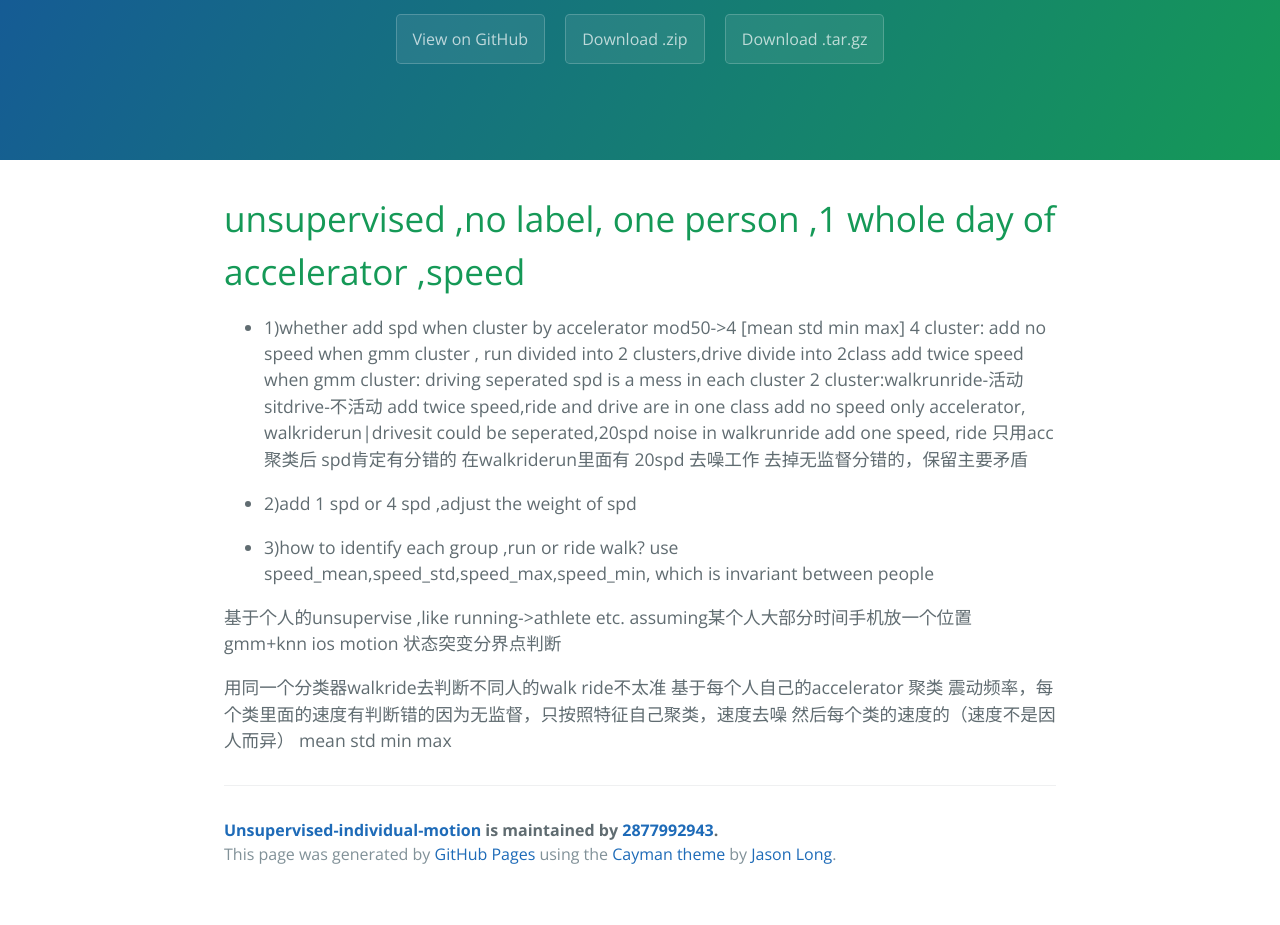
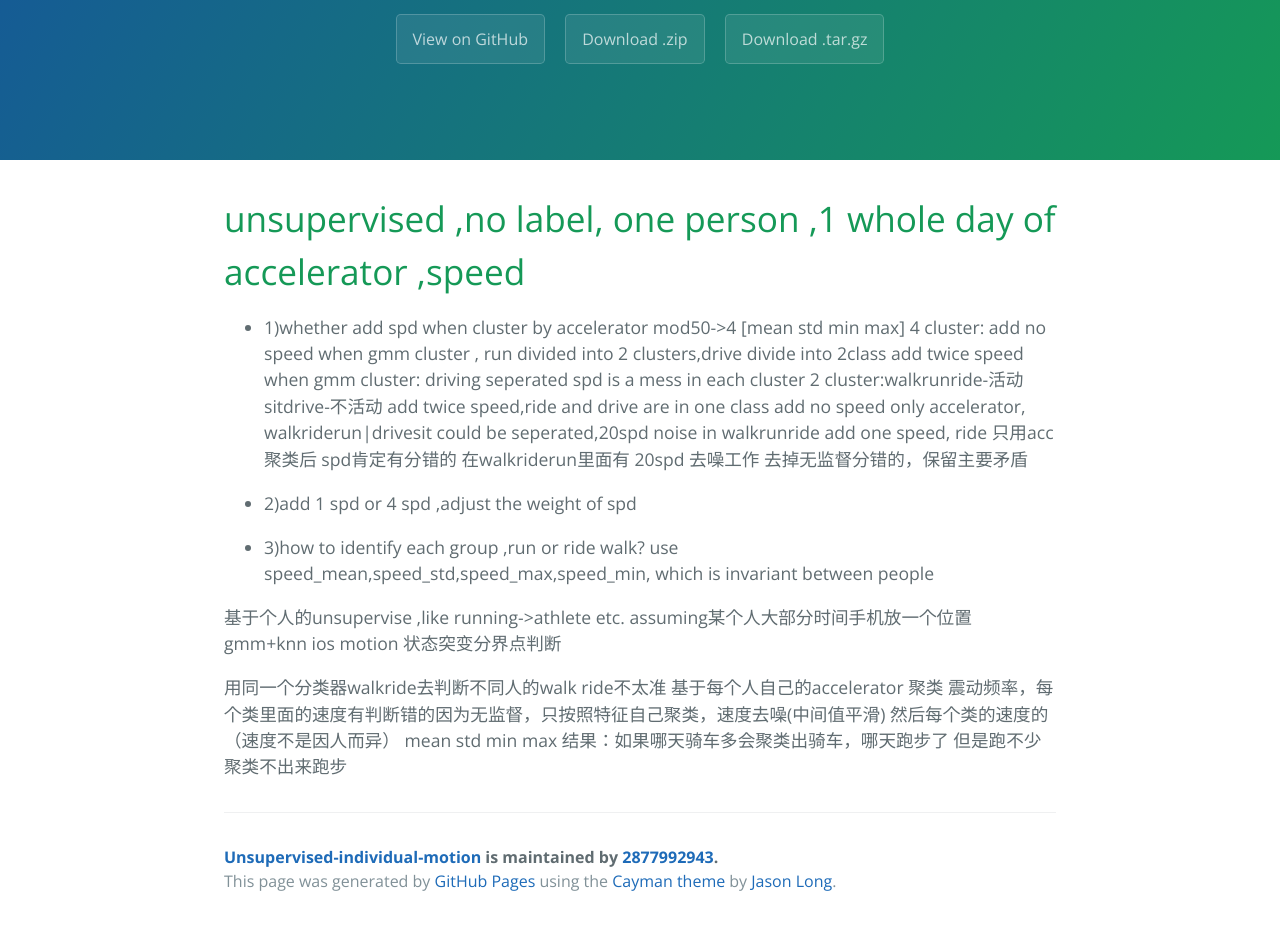
Before and after one commit to 2877992943/unsupervised-individual-motion, a plain HTML site: page index.html in a window 1280 px wide. Shown: the part 176-1101 px from the top of the page. Before the commit the page ends 1074 px from the top, so only its background shows below. Drawn offline with nearby package versions, Linux system fonts and the light colour scheme.

Commit message:
Create gh-pages branch via GitHub

```diff
--- a/index.html
+++ b/index.html
@@ -40,8 +40,9 @@
 ios motion 状态突变分界点判断</p>
 
 <p>用同一个分类器walkride去判断不同人的walk ride不太准
-基于每个人自己的accelerator 聚类 震动频率，每个类里面的速度有判断错的因为无监督，只按照特征自己聚类，速度去噪
-然后每个类的速度的（速度不是因人而异） mean std min max</p>
+基于每个人自己的accelerator 聚类 震动频率，每个类里面的速度有判断错的因为无监督，只按照特征自己聚类，速度去噪(中间值平滑)
+然后每个类的速度的（速度不是因人而异） mean std min max
+结果：如果哪天骑车多会聚类出骑车，哪天跑步了 但是跑不少 聚类不出来跑步</p>
 
       <footer class="site-footer">
         <span class="site-footer-owner"><a href="https://github.com/2877992943/unsupervised-individual-motion">Unsupervised-individual-motion</a> is maintained by <a href="https://github.com/2877992943">2877992943</a>.</span>
--- a/params.json
+++ b/params.json
@@ -1 +1 @@
-{"name":"Unsupervised-individual-motion","tagline":"","body":"# unsupervised ,no label, one person ,1 whole day of accelerator ,speed\r\n* 1)whether add spd when cluster by accelerator mod50->4 [mean std min max]\r\n 4 cluster: add no speed when gmm cluster , run divided into 2 clusters,drive divide into 2class\r\n            add twice speed when gmm cluster: driving seperated\r\n            spd is a mess in each cluster\r\n 2 cluster:walkrunride-活动   sitdrive-不活动\r\n           add twice speed,ride and drive  are in one class\r\n           add no speed only accelerator, walkriderun|drivesit could be seperated,20spd noise in walkrunride\r\n            add one speed, ride\r\n             只用acc聚类后  spd肯定有分错的   在walkriderun里面有 20spd  去噪工作 去掉无监督分错的，保留主要矛盾\r\n\r\n\r\n\r\n\r\n\r\n\r\n* 2)add 1 spd or 4 spd ,adjust the weight of spd\r\n* 3)how to identify each group ,run or ride walk? use speed_mean,speed_std,speed_max,speed_min, which is invariant between people\r\n\r\n\r\n\r\n基于个人的unsupervise ,like running->athlete etc. assuming某个人大部分时间手机放一个位置 gmm+knn\r\nios motion 状态突变分界点判断\r\n\r\n\r\n用同一个分类器walkride去判断不同人的walk ride不太准\r\n基于每个人自己的accelerator 聚类 震动频率，每个类里面的速度有判断错的因为无监督，只按照特征自己聚类，速度去噪\r\n然后每个类的速度的（速度不是因人而异） mean std min max","google":"","note":"Don't delete this file! It's used internally to help with page regeneration."}
+{"name":"Unsupervised-individual-motion","tagline":"","body":"# unsupervised ,no label, one person ,1 whole day of accelerator ,speed\r\n* 1)whether add spd when cluster by accelerator mod50->4 [mean std min max]\r\n 4 cluster: add no speed when gmm cluster , run divided into 2 clusters,drive divide into 2class\r\n            add twice speed when gmm cluster: driving seperated\r\n            spd is a mess in each cluster\r\n 2 cluster:walkrunride-活动   sitdrive-不活动\r\n           add twice speed,ride and drive  are in one class\r\n           add no speed only accelerator, walkriderun|drivesit could be seperated,20spd noise in walkrunride\r\n            add one speed, ride\r\n             只用acc聚类后  spd肯定有分错的   在walkriderun里面有 20spd  去噪工作 去掉无监督分错的，保留主要矛盾\r\n\r\n\r\n\r\n\r\n\r\n\r\n* 2)add 1 spd or 4 spd ,adjust the weight of spd\r\n* 3)how to identify each group ,run or ride walk? use speed_mean,speed_std,speed_max,speed_min, which is invariant between people\r\n\r\n\r\n\r\n基于个人的unsupervise ,like running->athlete etc. assuming某个人大部分时间手机放一个位置 gmm+knn\r\nios motion 状态突变分界点判断\r\n\r\n\r\n用同一个分类器walkride去判断不同人的walk ride不太准\r\n基于每个人自己的accelerator 聚类 震动频率，每个类里面的速度有判断错的因为无监督，只按照特征自己聚类，速度去噪(中间值平滑)\r\n然后每个类的速度的（速度不是因人而异） mean std min max\r\n结果：如果哪天骑车多会聚类出骑车，哪天跑步了 但是跑不少 聚类不出来跑步\r\n\r\n","google":"","note":"Don't delete this file! It's used internally to help with page regeneration."}
```
